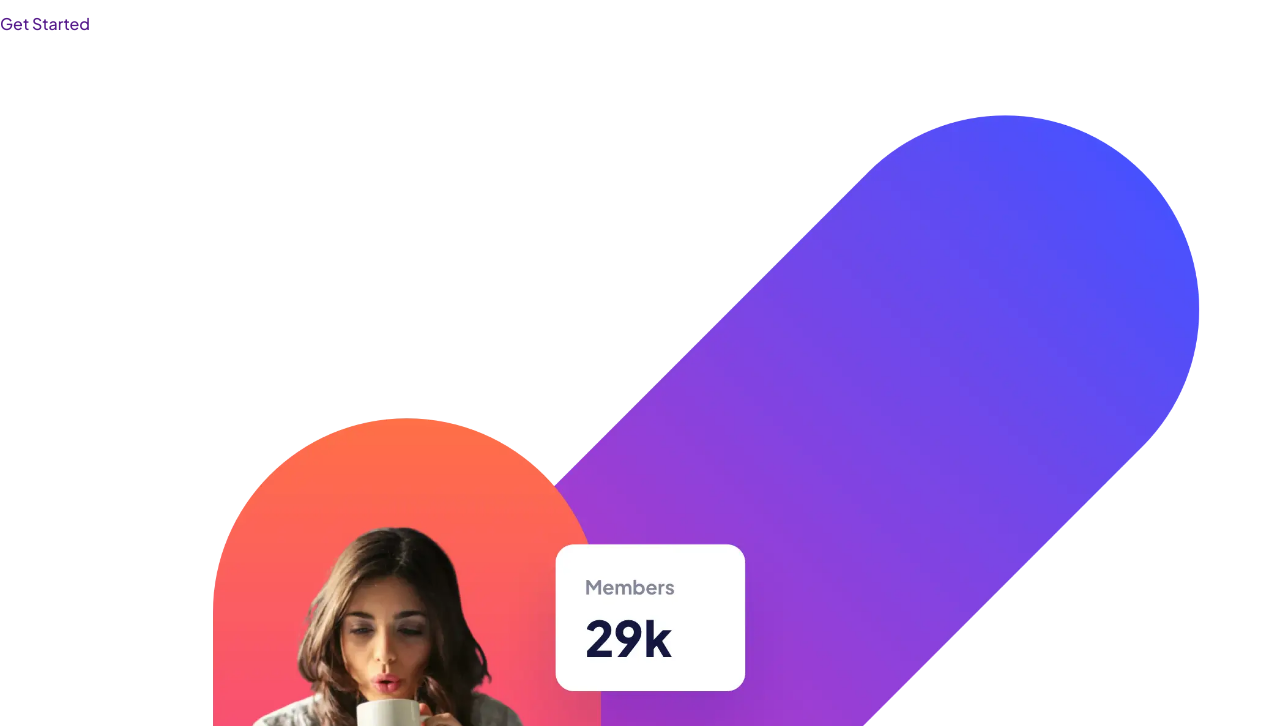
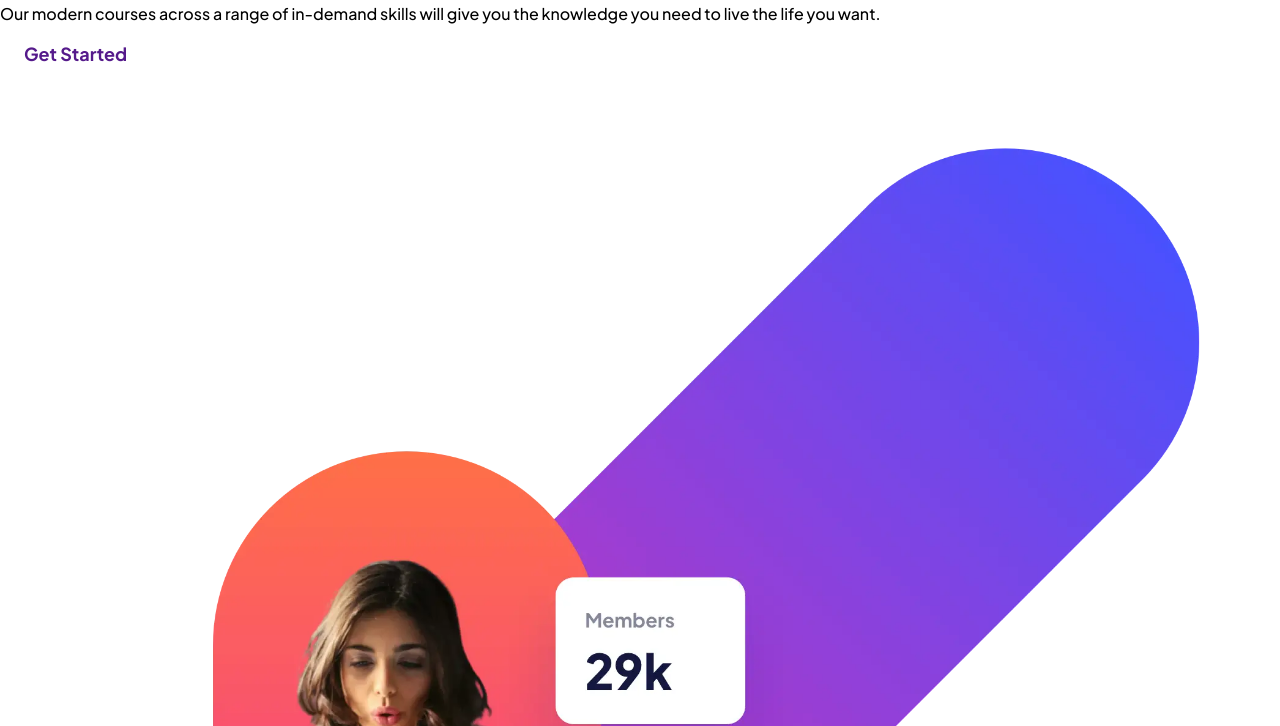
Before and after one commit to tanbir-hossen/fem-skilled, a plain HTML site: page index.html in a window 1280 px wide. Shown: the part 138-864 px from the top of the page. Drawn offline with Linux system fonts and the light colour scheme; files whose address does not match are found by name.

Commit message:
button url fixed

```diff
--- a/css/style.css
+++ b/css/style.css
@@ -1,5 +1,5 @@
 @import url("css/global/boilerplate.css");
 @import url("css/global/fonts.css");
 @import url("css/components/header.css");
-@import url("css/global/button.css");
+@import url("./global/button.css");
 @import url("css/global/layout.css");
```
